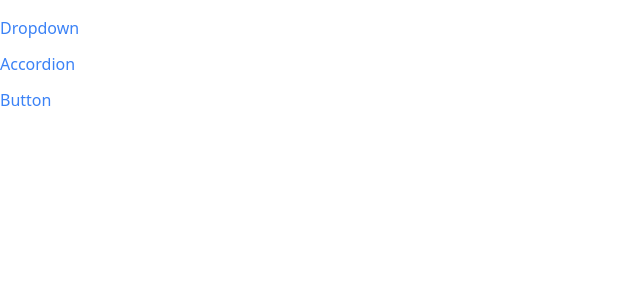
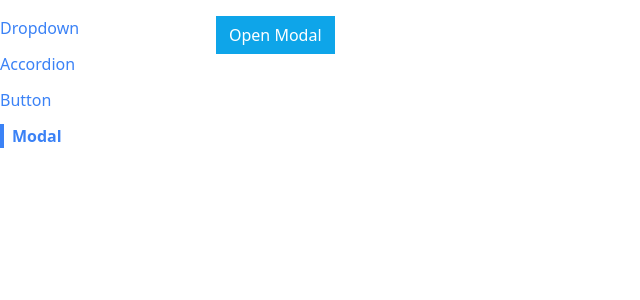
Before and after one commit to simonbjerkas/react-redux, a React (Create React App) app in the folder comps/: page /modal in a window 1280 px wide. Shown: the top 300 px of the page, without its empty margins (0-640 px from the left). Built offline with nearby package versions, Linux system fonts and the light colour scheme.

Commit message:
Modal completed

```diff
--- a/comps/public/index.html
+++ b/comps/public/index.html
@@ -39,5 +39,6 @@
       To begin the development, run `npm start` or `yarn start`.
       To create a production bundle, use `npm run build` or `yarn build`.
     -->
+    <div class="modal-container"></div>
   </body>
 </html>
--- a/comps/src/App.tsx
+++ b/comps/src/App.tsx
@@ -3,12 +3,14 @@
 import AccordionPage from './pages/AccordionPage';
 import ButtonPage from './pages/ButtonPage';
 import DropdownPage from './pages/DropdownPage';
+import ModalPage from './pages/ModalPage';
 
 const App = () => {
   const pages = [
     { label: 'Dropdown', path: '/' },
     { label: 'Accordion', path: '/accordion' },
     { label: 'Button', path: '/buttons' },
+    { label: 'Modal', path: '/modal' },
   ];
   return (
     <div className="container mx-auto mt-4 grid grid-cols-6 gap-4">
@@ -23,6 +25,9 @@
         <Route path="/buttons">
           <ButtonPage />
         </Route>
+        <Route path="/modal">
+          <ModalPage />
+        </Route>
       </div>
     </div>
   );
--- /dev/null
+++ b/comps/src/components/Modal.tsx
@@ -0,0 +1,33 @@
+import { useEffect } from 'react';
+import ReactDOM from 'react-dom';
+
+interface IModal {
+  children: React.ReactNode;
+  onClose(): void;
+  actionBar: React.ReactNode;
+}
+
+const Modal = ({ children, onClose, actionBar }: IModal) => {
+  useEffect(() => {
+    document.body.classList.add('overflow-hidden');
+    return () => document.body.classList.remove('overflow-hidden');
+  }, []);
+
+  return ReactDOM.createPortal(
+    <div>
+      <div
+        className="fixed inset-0 bg-gray-300 opacity-80"
+        onClick={onClose}
+      ></div>
+      <div className="fixed inset-40 rounded-md bg-white p-10">
+        <div className="flex h-full flex-col justify-between">
+          {children}
+          <div className="flex justify-end">{actionBar}</div>
+        </div>
+      </div>
+    </div>,
+    document.querySelector('.modal-container') as HTMLDivElement
+  );
+};
+
+export default Modal;
--- /dev/null
+++ b/comps/src/pages/ModalPage.tsx
@@ -0,0 +1,35 @@
+import { useState } from 'react';
+import Modal from '../components/Modal';
+import Button from '../components/Button';
+
+const ModalPage = () => {
+  const [showModal, setShowModal] = useState(false);
+
+  const handleClick = () => setShowModal(true);
+  const handleClose = () => setShowModal(false);
+
+  const actionBar = (
+    <div>
+      <Button onClick={handleClose} primary>
+        I Accept
+      </Button>
+    </div>
+  );
+
+  const modal = (
+    <Modal onClose={handleClose} actionBar={actionBar}>
+      <p>Here is an important agreement for you to accept!</p>
+    </Modal>
+  );
+
+  return (
+    <div>
+      <Button primary onClick={handleClick}>
+        Open Modal
+      </Button>
+      {showModal && modal}
+    </div>
+  );
+};
+
+export default ModalPage;
```
